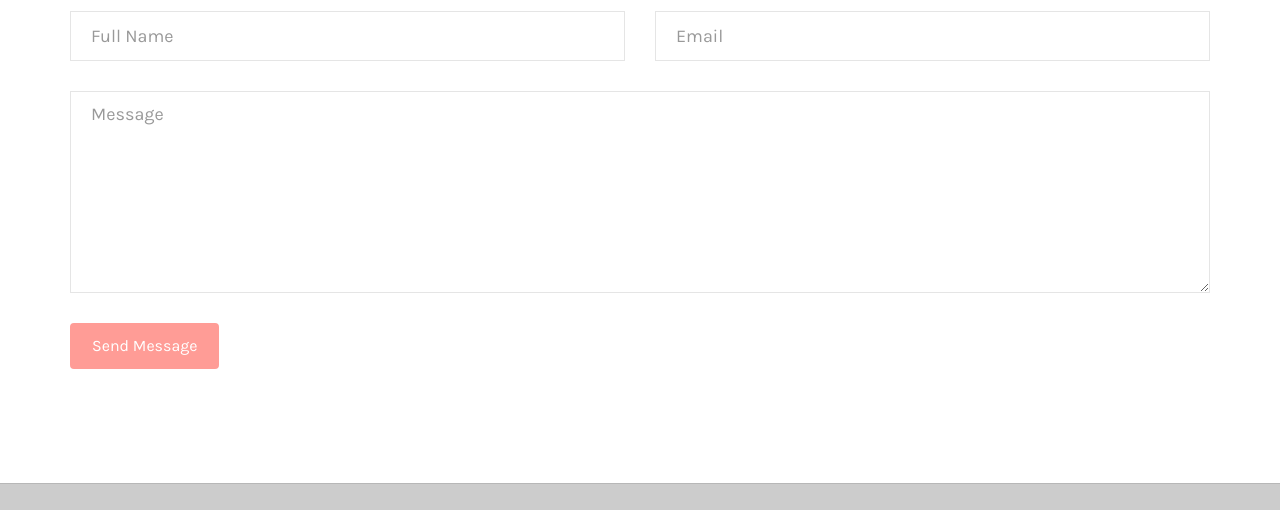
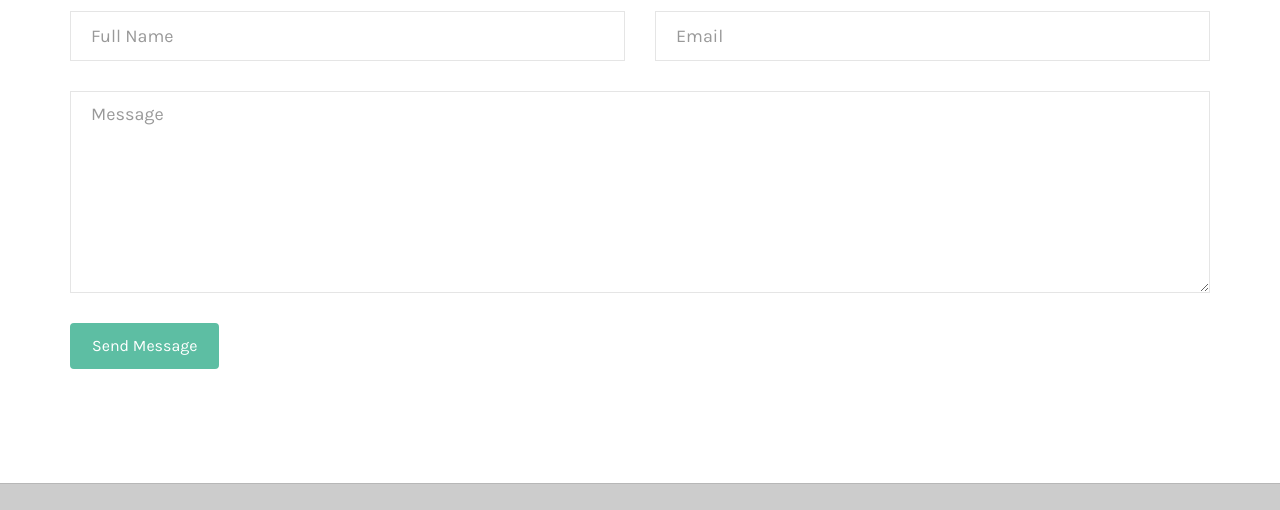
Before and after one commit to LineApparel/lineapparel.github.io, a plain HTML site: page contact.html in a window 1280 px wide. In both pictures the pointer is over the input "Send Message". Shown: the part 290-800 px from the top of the page. Drawn offline with nearby package versions, Linux system fonts and the light colour scheme.

Commit message:
Update style.css

```diff
--- a/css/style.css
+++ b/css/style.css
@@ -320,13 +320,13 @@ input {
 }
 
 .btn-primary {
-  background: #c3b9b8;
+  background: #5adbb5;
   color: #fff;
-  border: 2px solid #c3b9b8;
+  border: 2px solid #5adbb5;
 }
 .btn-primary:hover, .btn-primary:focus, .btn-primary:active {
-  background: #ff9c96 !important;
-  border-color: #ff9c96 !important;
+  background: #5dbea3 !important;
+  border-color: #5dbea3 !important;
 }
 .btn-primary.btn-outline {
   background: transparent;
@@ -334,7 +334,7 @@ input {
   border: 2px solid #FF847C;
 }
 .btn-primary.btn-outline:hover, .btn-primary.btn-outline:focus, .btn-primary.btn-outline:active {
-  background: #FF847C;
+  background: #5dbea3;
   color: #fff !important;
 }
 
```
